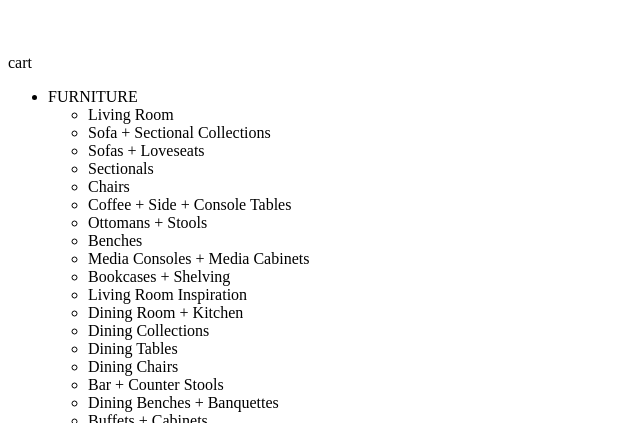
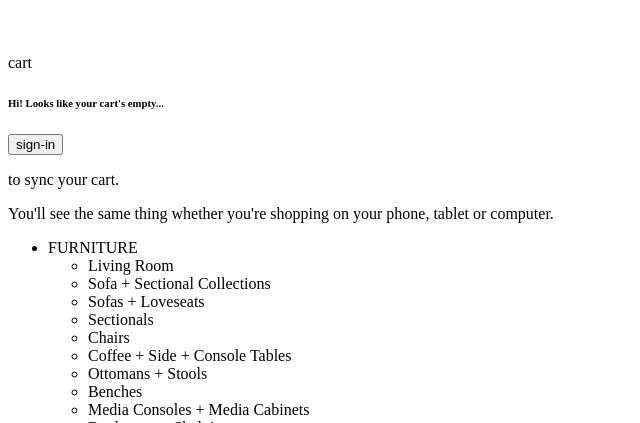
Before and after one commit to unclesam-hr/component-sj, a React app: page / in a window 1280 px wide. Shown: the part 3769-4192 px from the top of the page, without its empty margins (0-640 px from the left). Built offline with nearby package versions, Linux system fonts and the light colour scheme; the HTML template or start-up script is replaced by a standard one.

Commit message:
[feat] added dropdown menu to shoppoing cart

```diff
--- a/client/src/components/SearchHeader.jsx
+++ b/client/src/components/SearchHeader.jsx
@@ -280,9 +280,10 @@ const SearchHeader = () => (
             </div>
           </li>
         </ul>
-        <div className="cart-outer">
-          <div className="shopcart">
-            <span className="shopcart-content">
+        <div className="cart-container">
+          <div className="cart-outer">
+            <div className="cart-content">
+            <a className="shopcart">
               <svg
                 viewBox="0 0 25 24"
                 role="img"
@@ -338,8 +339,16 @@ const SearchHeader = () => (
                 </g>
               </svg>
               cart
-            </span>
+            </a>
+            <div className="cart-popout">
+              <h6 className="popout-header">Hi! Looks like your cart's empty...</h6>
+              <button className="cart-signin">sign-in</button>
+              <p>to sync your cart.</p>
+              <p>You'll see the same thing whether you're shopping on your phone, tablet or computer.</p>
+             </div>
           </div>
+          </div>
+
 
         </div>
       </div>
```
